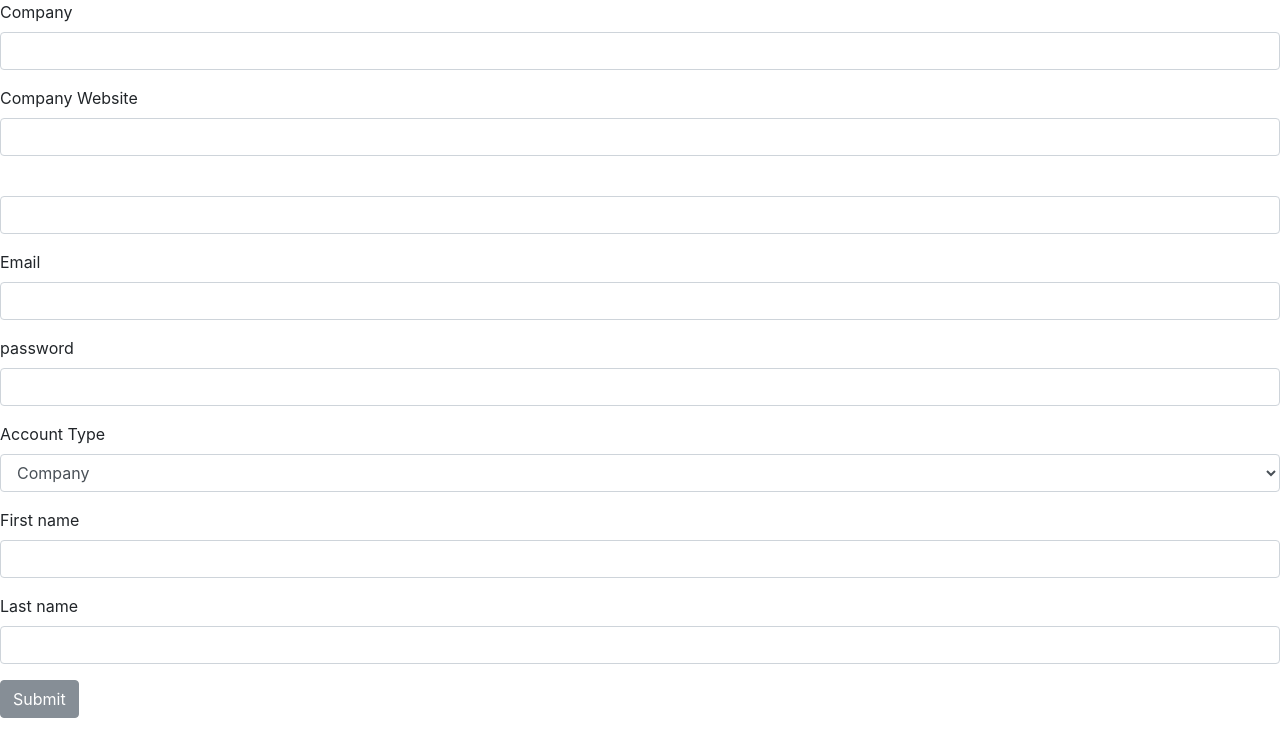
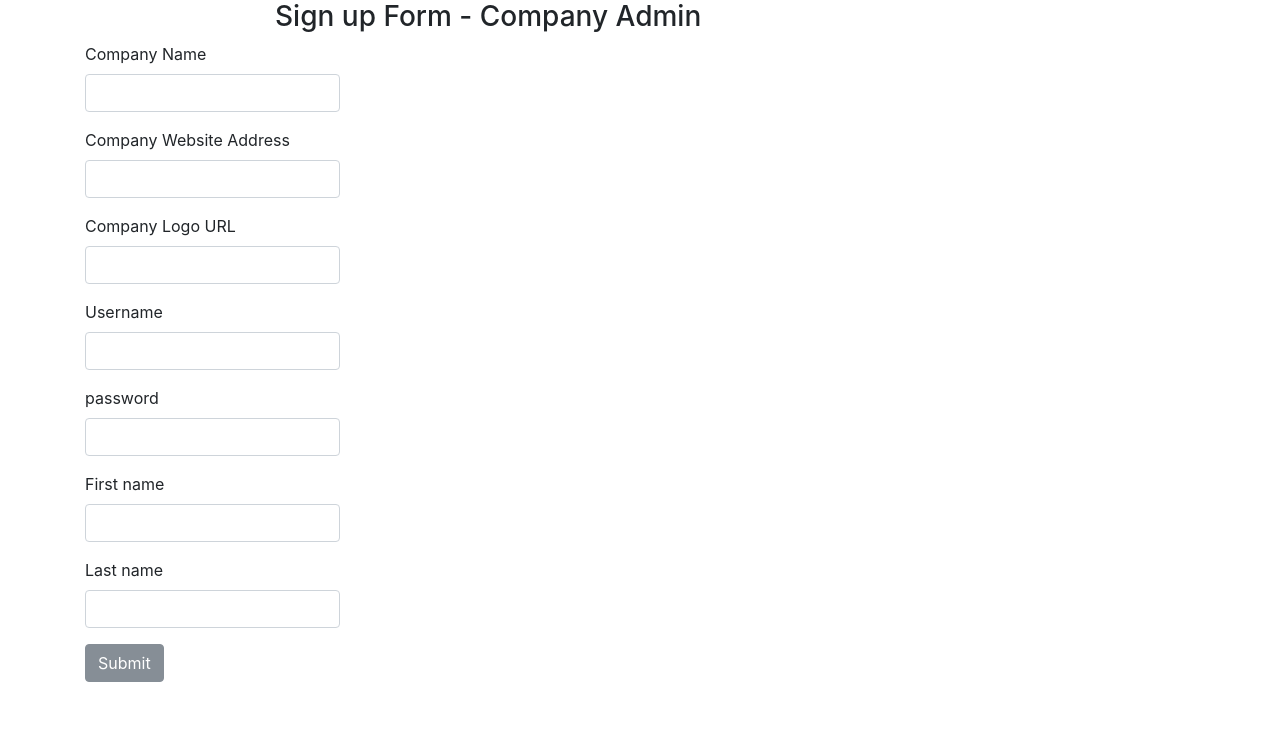
Before and after one commit to f4188/greenr, a React (Create React App) app: page /signup in a window 1280 px wide. Shown: the top 756 px of the page. Built offline with nearby package versions, Linux system fonts and the light colour scheme.

Commit message:
styling to forms

```diff
--- a/src/Signin.js
+++ b/src/Signin.js
@@ -1,6 +1,7 @@
 
 import React from 'react'
 import { Button, Form, FormGroup, Label, Input } from 'reactstrap'
+import { Container, Row, Col } from 'reactstrap';
 
 const url = 'http://ec2-13-58-24-20.us-east-2.compute.amazonaws.com:8086'
 
@@ -30,7 +31,9 @@ export default class Signin extends React.Component {
 		let companyList = [ 'foo', 'bar' ]
 
 		return (
-
+			<Container>
+				<Row> <Col sm="12" md={{ size: 8, offset: 2 }}><h3>Login Form</h3>	</Col></Row>
+				<Row> <Col sm={{ size: 3 }}>
 			<Form>
 				<FormGroup>
 				<Label for="name" > Name </Label>
@@ -41,14 +44,16 @@ export default class Signin extends React.Component {
 				<Input type="password" name="password" id="password" />
 				</FormGroup>
 				<FormGroup>
-					<Label for="type"> Category </Label>
-					<Input type="select" name="category" id="type" >
-					{companyList.map( (company, i) => { return ( <option id={i}> company </option> ) }) }
+					<Label for="type"> Company </Label>
+					<Input type="select" name="company" id="type" >
+					{companyList.map( (company, i) => { return ( <option id={i}> {company} </option> ) }) }
 					</Input>
 				</FormGroup>
 				<Button onClick={this.handleSubmit}> Submit </Button>
 			</Form>
-
+		</Col>
+		</Row>
+	</Container>
 
 		)
 	}
--- a/src/Signup.js
+++ b/src/Signup.js
@@ -1,7 +1,7 @@
 
 import React from 'react'
 import { Button, Form, FormGroup, Label, Input, FormText } from 'reactstrap'
-
+import { Container, Row, Col } from 'reactstrap';
 //http://ec2-13-58-24-20.us-east-2.compute.amazonaws.com:8086
 const url = 'http://ec2-13-58-24-20.us-east-2.compute.amazonaws.com:8086'
 
@@ -25,34 +25,29 @@ export default class Signup extends React.Component {
 	render() {
 
 		return (
-
+			<Container>
+        <Row> <Col sm="12" md={{ size: 8, offset: 2 }}><h3>Sign up Form -  Company Admin </h3>	</Col></Row>
+				<Row> <Col sm={{ size: 3 }}>
 			<Form>
 				<FormGroup>
-					<Label for="company"> Company </Label>
+					<Label for="company"> Company Name </Label>
 					<Input type="text" name="companyName" id="company" />
 				</FormGroup>
 				<FormGroup>
-					<Label for="Website"> Company Website </Label>
+					<Label for="Website"> Company Website Address </Label>
 					<Input type="text" name="companyWebsite" id="website" />
 				</FormGroup>
 				<FormGroup>
-					<Label for="logo"> </Label>
+					<Label for="logo"> Company Logo URL </Label>
 					<Input type="text" name="companyLogo" id="logo" />
 				</FormGroup>
 				<FormGroup>
-					<Label for="email"> Email </Label>
-					<Input type="email" name="email" id="email" />
+					<Label for="email"> Username </Label>
+					<Input type="email" name="username" id="email" />
 				</FormGroup>
 				<FormGroup>
 					<Label for="password"> password </Label>
 					<Input type="password" name="password" id="password"/>
-				</FormGroup>
-				<FormGroup>
-					<Label for="type"> Account Type </Label>
-					<Input type="select" name="accountType" id="type">
-					<option> Company </option>
-					<option> Somethingelse </option>
-					</Input>
 				</FormGroup>
 				<FormGroup>
 					<Label for="first"> First name </Label>
@@ -64,6 +59,10 @@ export default class Signup extends React.Component {
 				</FormGroup>
 				<Button onClick={this.handleSubmit}> Submit </Button>
 			</Form>
+		</Col>
+		</Row>
+	</Container>
+
 
 		)
 	}
```
